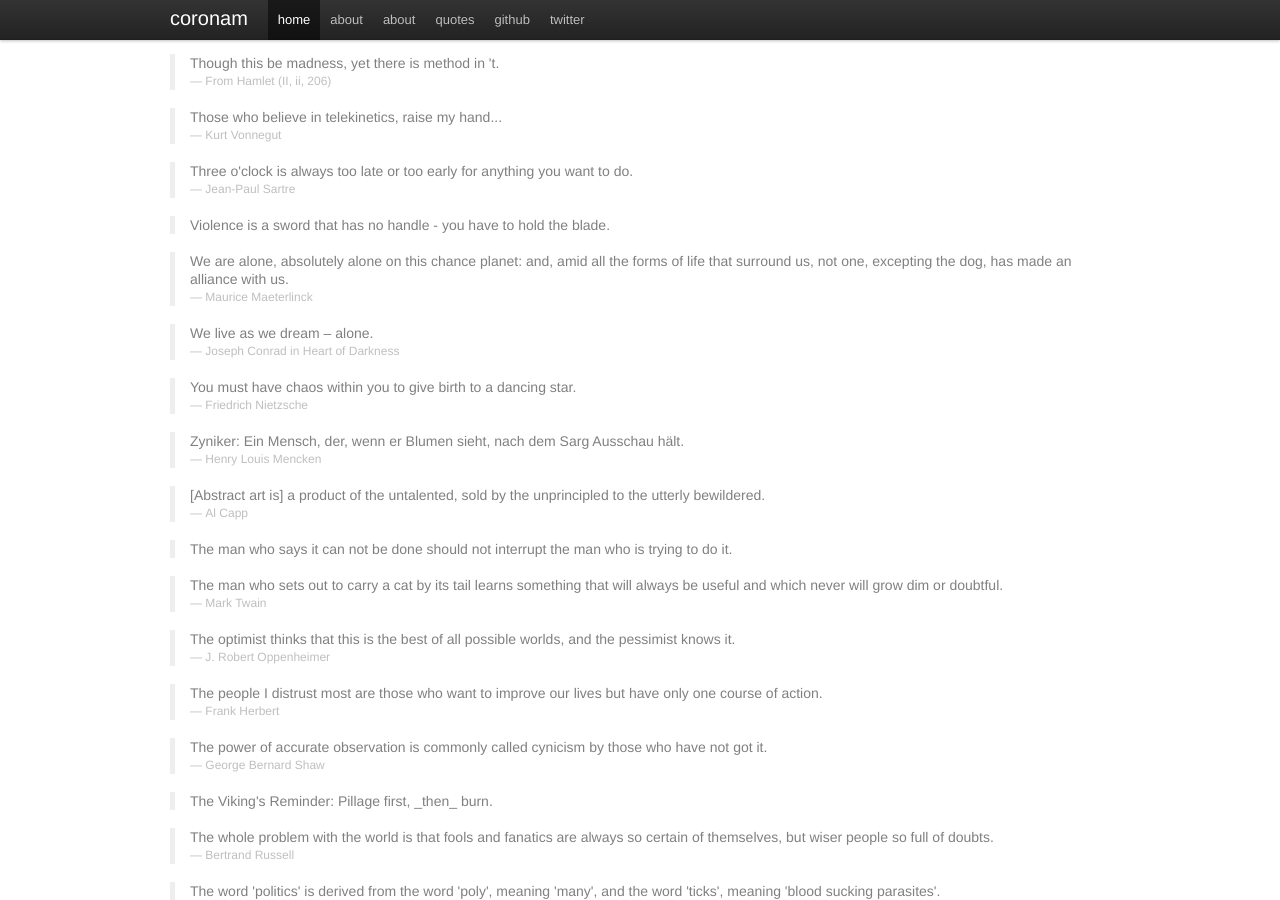
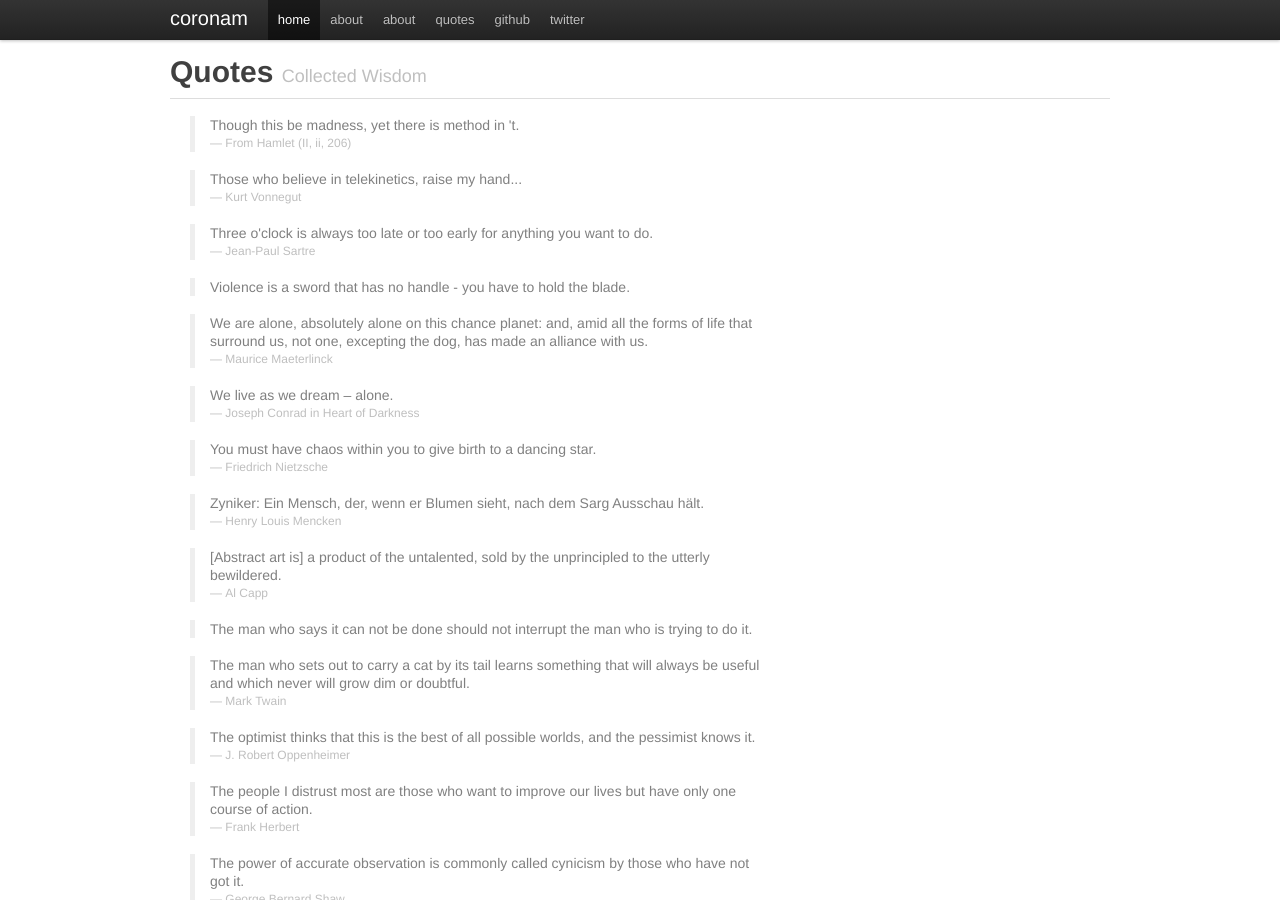
Before and after one commit to tinnet/tinnet.github.com, a Jekyll site: the page built from quotes.html, in a window 1280 px wide and 900 px high. Built offline with Jekyll 4.4.1, drawn with Linux system fonts in a browser that asks for light colours.

Commit message:
tweaked design

```diff
--- a/quotes.html
+++ b/quotes.html
@@ -183,6 +183,13 @@ quotes:
       where: "The Salmon of Doubt: Hitchhiking the Galaxy One Last Time"
 ---
 
+<div class="content">
+    <div class="page-header">
+        <h1>Quotes <small>Collected Wisdom</small></h1>
+    </div>
+    <div class="row">
+        <div class="span4"></div>
+        <div class="span10">
         {% for quote in page.quotes %}
             <blockquote>
                 <p>{{ quote.what | newline_to_br }}</p>
@@ -195,3 +202,6 @@ quotes:
             {% endif %}
             </blockquote>
         {% endfor %}
+        </div>
+    </div>
+</div>
```
Lines whose indentation alone changed are shown as unchanged.
